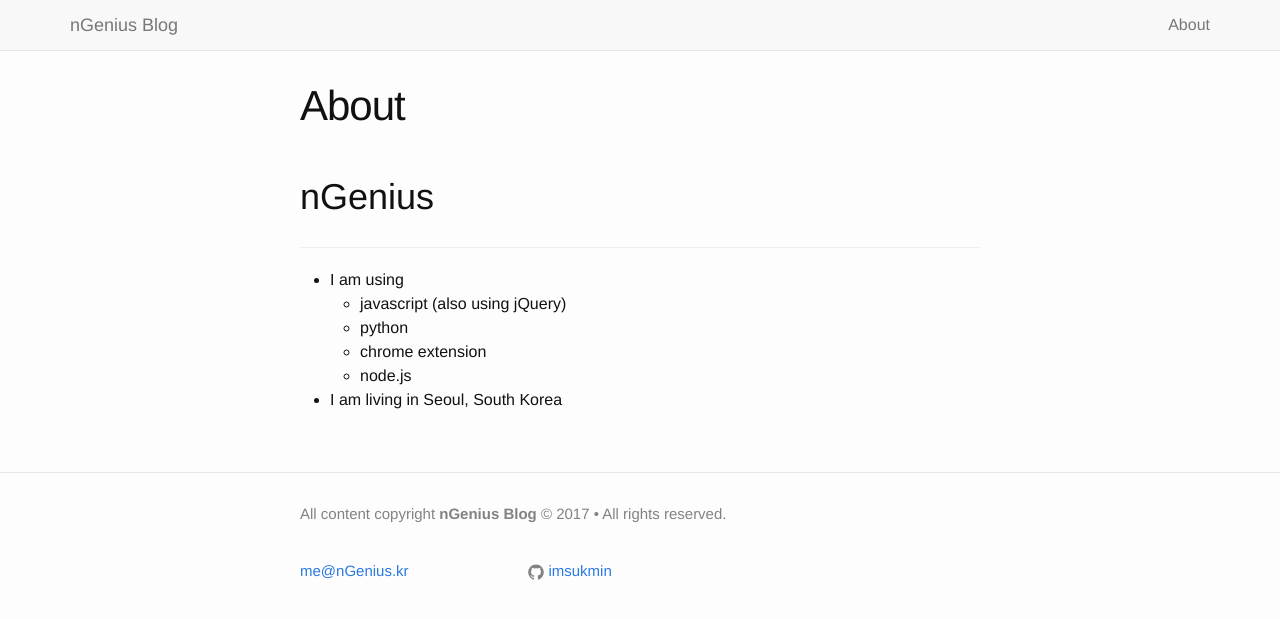
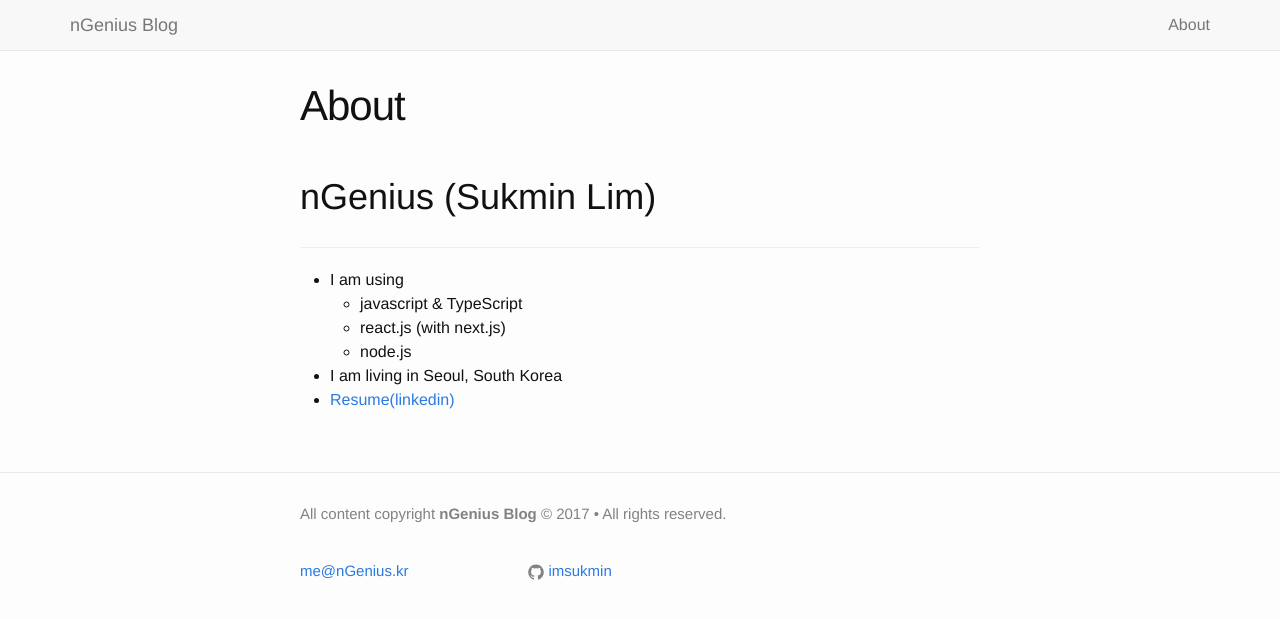
Before and after one commit to imsukmin/blog, a Jekyll site: the page built from about.md, in a window 1280 px wide. Shown: the top 619 px of the page. Built offline with Jekyll 4.4.1, drawn with Linux system fonts in a browser that asks for light colours.

Commit message:
update about page

```diff
--- a/about.md
+++ b/about.md
@@ -4,11 +4,11 @@ title: About
 permalink: /about/
 ---
 
-# nGenius
+# nGenius (Sukmin Lim)
 
 * I am using
-  - javascript (also using jQuery)
-  - python
-  - chrome extension
-  - node.js
+  * javascript & TypeScript
+  * react.js (with next.js)
+  * node.js
 * I am living in Seoul, South Korea
+* [Resume(linkedin)](https://linkedin.com/in/imsukmin/)
```
